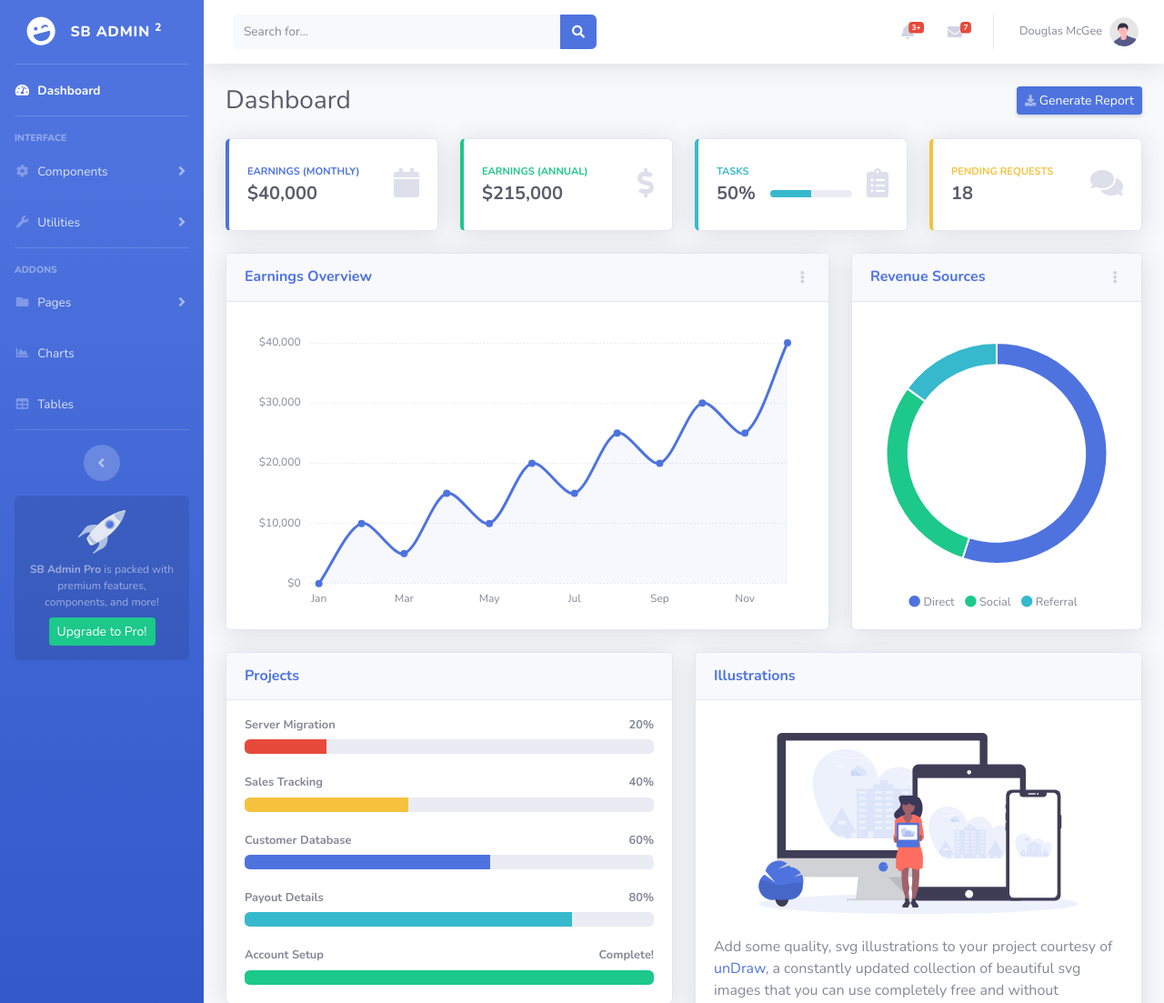
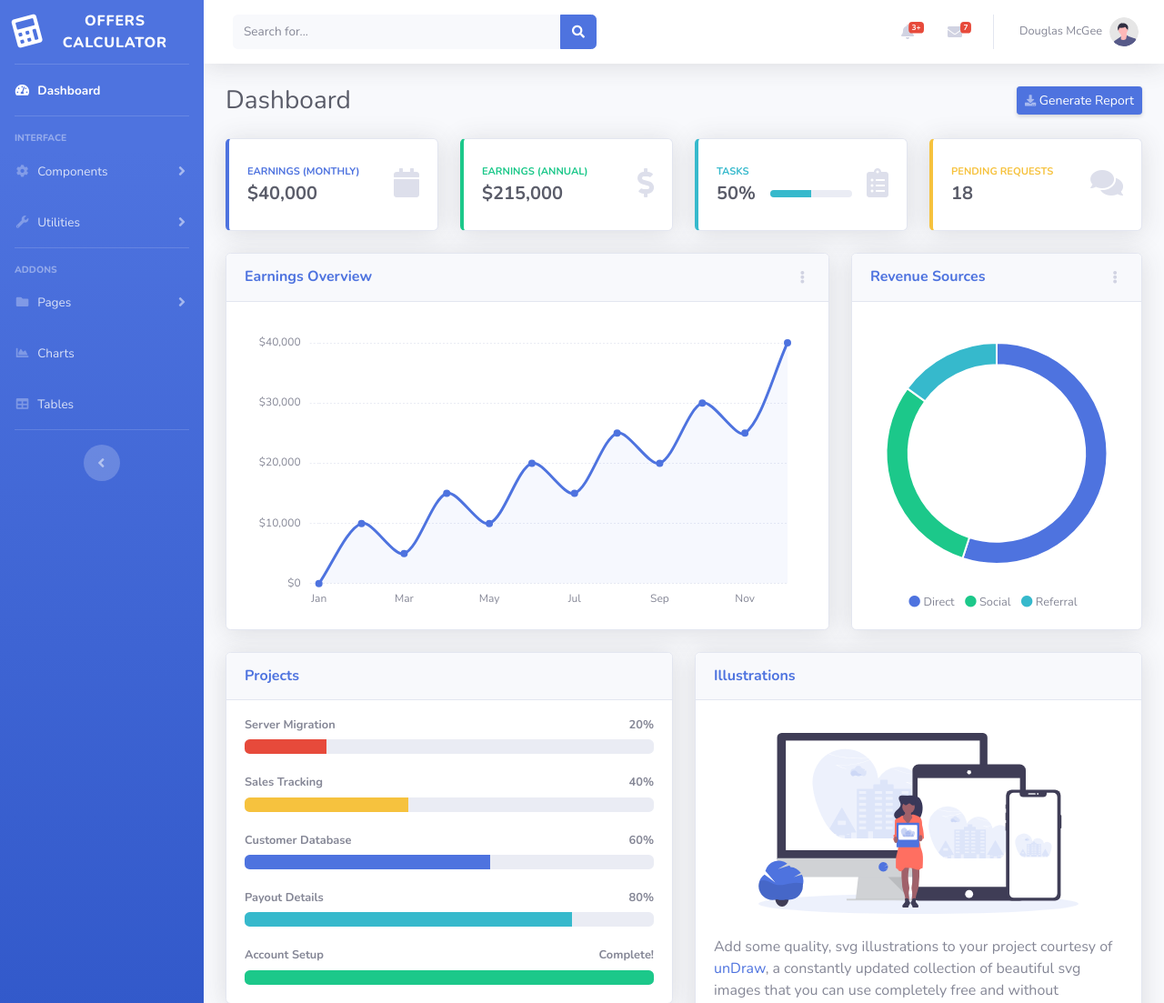
Before and after one commit to python-developer-algebra-klujic/OL-OPYT_DEV_H-04-25-offers-calculator, a Django app: page / in a window 1280 px wide. Shown: the top 1103 px of the page at 91% size. Run offline with Django 5.2, Linux system fonts and the light colour scheme; some libraries are stand-ins or nearby versions.

Commit message:
Updated sidebar.html

```diff
--- a/project_settings/urls.py
+++ b/project_settings/urls.py
@@ -19,5 +19,5 @@ from django.urls import include, path
 
 urlpatterns = [
     path('admin/', admin.site.urls),
-    path('', include('pages.urls')),
+    path('', include(('pages.urls', 'pages'), namespace='pages')),
 ]
--- a/templates/base/sidebar.html
+++ b/templates/base/sidebar.html
@@ -6,11 +6,12 @@
 	<!-- Sidebar - Brand -->
 	<a
 		class="sidebar-brand d-flex align-items-center justify-content-center"
-		href="index.html">
+		href="{% url 'pages:index' %}">
 		<div class="sidebar-brand-icon rotate-n-15">
-			<i class="fas fa-laugh-wink"></i>
+			{% comment %} <i class="fas fa-laugh-wink"></i> {% endcomment %}
+			<i class="fas fa-calculator"></i>
 		</div>
-		<div class="sidebar-brand-text mx-3">SB Admin <sup>2</sup></div>
+		<div class="sidebar-brand-text mx-3">Offers Calculator</div>
 	</a>
 
 	<!-- Divider -->
@@ -18,7 +19,7 @@
 
 	<!-- Nav Item - Dashboard -->
 	<li class="nav-item active">
-		<a class="nav-link" href="index.html">
+		<a class="nav-link" href="{% url 'pages:index' %}">
 			<i class="fas fa-fw fa-tachometer-alt"></i>
 			<span>Dashboard</span></a
 		>
@@ -147,21 +148,4 @@
 	<div class="text-center d-none d-md-inline">
 		<button class="rounded-circle border-0" id="sidebarToggle"></button>
 	</div>
-
-	<!-- Sidebar Message -->
-	<div class="sidebar-card d-none d-lg-flex">
-		<img
-			class="sidebar-card-illustration mb-2"
-			src="{% static 'img/undraw_rocket.svg' %}"
-			alt="..." />
-		<p class="text-center mb-2">
-			<strong>SB Admin Pro</strong> is packed with premium features,
-			components, and more!
-		</p>
-		<a
-			class="btn btn-success btn-sm"
-			href="https://startbootstrap.com/theme/sb-admin-pro"
-			>Upgrade to Pro!</a
-		>
-	</div>
 </ul>
```
